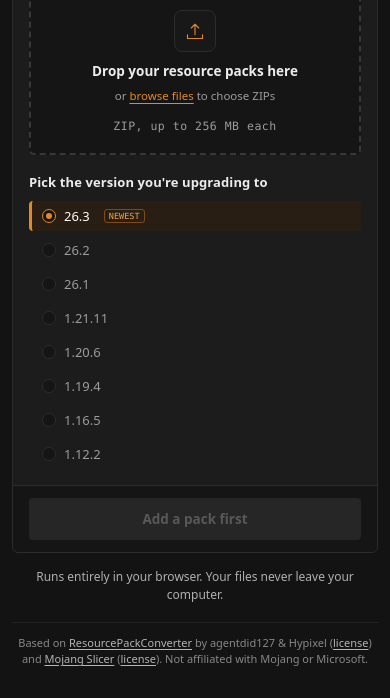
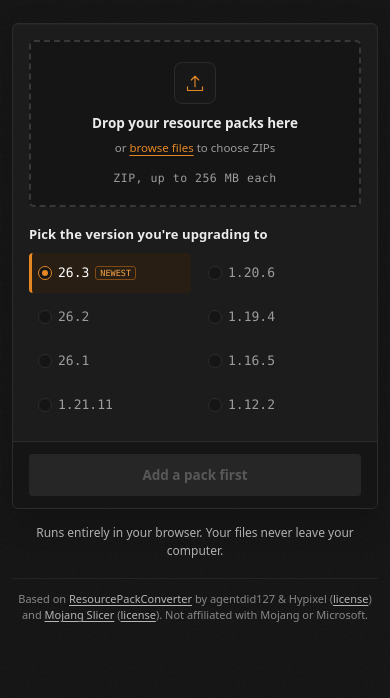
Before and after one commit to qzvx/resource-pack-updater, a website built with Vite: page index.html in a window 390 px wide. Shown: the part 146-844 px from the top of the page. Built offline with nearby package versions, Linux system fonts and the light colour scheme.

Commit message:
style: refine page texture, spacing, and mobile layout

```diff
--- a/src/style.css
+++ b/src/style.css
@@ -53,6 +53,8 @@ body {
 	margin: 0;
 	color: var(--text);
 	background: var(--bg);
+	background-image: url('/noise.svg');
+	background-size: 128px 128px;
 	min-height: 100vh;
 	min-height: 100dvh;
 	display: flex;
@@ -121,7 +123,7 @@ p {
 /* Centered Header with Pixelify Sans Font for Page Title Only */
 .tool-header {
 	text-align: center;
-	margin-bottom: 18px;
+	margin-bottom: 26px;
 }
 .tool-title {
 	font-size: 22px;
@@ -144,6 +146,9 @@ p {
 	background: var(--panel-bg);
 	border-radius: 6px;
 	border: 1px solid var(--border);
+	box-shadow:
+		inset 0 1px 0 rgb(255 255 255 / 3%),
+		0 12px 32px rgb(0 0 0 / 18%);
 	overflow: hidden;
 }
 
@@ -398,7 +403,7 @@ p {
 	flex: 1;
 	height: 100%;
 	display: grid;
-	grid-template-columns: repeat(2, 1fr);
+	grid-template-columns: repeat(2, minmax(0, 1fr));
 	grid-template-rows: repeat(4, 1fr);
 	grid-auto-flow: column;
 	column-gap: 12px;
@@ -471,6 +476,13 @@ p {
 .version-name {
 	font-size: 13px;
 	white-space: nowrap;
+}
+
+.version-name,
+#file-size,
+.pack-size {
+	font-family: Consolas, monospace;
+	font-variant-numeric: tabular-nums;
 }
 
 /* NEWEST badge sits directly beside 26.3 */
@@ -883,10 +895,13 @@ progress::-moz-progress-bar {
 }
 
 @media (max-width: 420px) {
-	.version-options {
-		grid-template-rows: none;
-		grid-auto-flow: row;
-		grid-template-columns: 1fr;
+	.version-option {
+		gap: 6px;
+		padding: 8px 6px;
+		min-height: 40px;
+	}
+	.version-badge {
+		margin-left: 0;
 	}
 }
 
```
Also changed, not shown: public/noise.svg (added).
